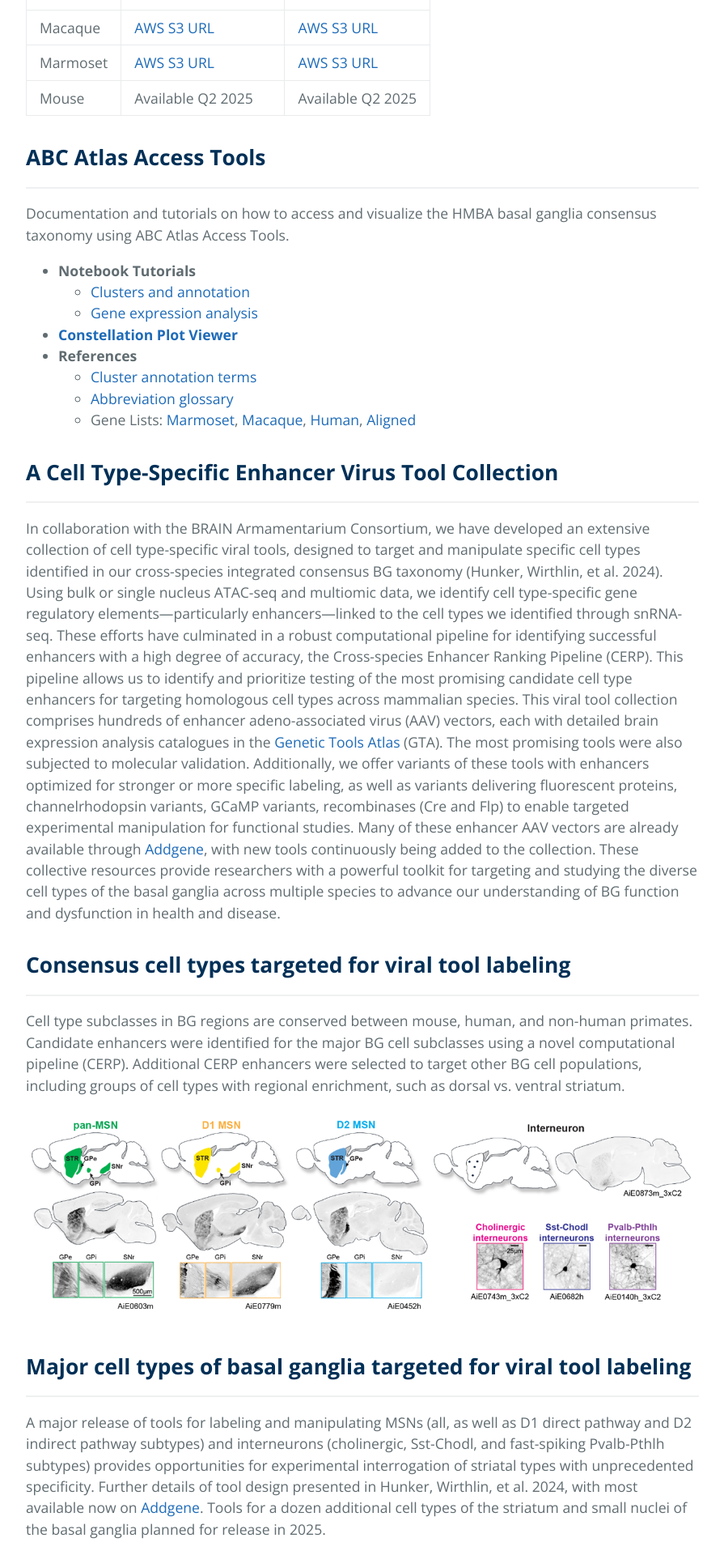
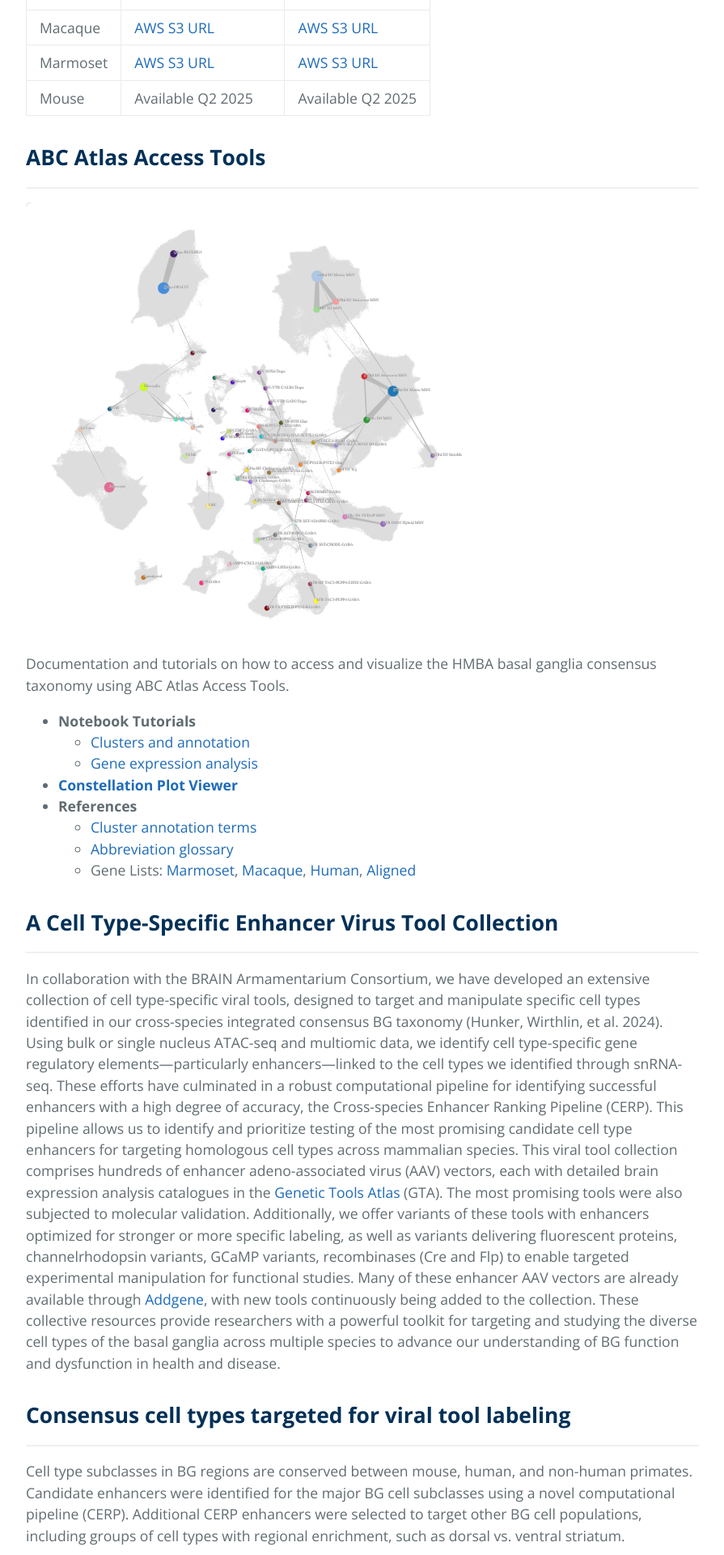
Before and after one commit to AllenInstitute/HMBA_BasalGanglia_Consensus_Taxonomy, a Jekyll site: the page built from index.md, in a window 1280 px wide. Shown: the part 3240-5160 px from the top of the page at 81% size, without its empty margins (192-1087 px from the left). Built offline with Jekyll 4.4.1, drawn with Linux system fonts in a browser that asks for light colours; the repository's description, which GitHub fills in, is left out.

Commit message:
Update index.md

```diff
--- a/index.md
+++ b/index.md
@@ -72,6 +72,8 @@ and marmoset data with the marmoset data files.
 ## **ABC Atlas Access Tools**
 * * *
 
+[![Constellation](./assets/images/hmba_bg_group_constellation_on_gray_small.png)](http://52.88.222.190:8080/constellation_plot?taxonomy_name=bg_aligned.20250507.h5&default=true)
+
 Documentation and tutorials on how to access and visualize the HMBA basal ganglia consensus taxonomy using ABC Atlas Access Tools.
 * **Notebook Tutorials**
   * [Clusters and annotation](https://alleninstitute.github.io/abc_atlas_access/notebooks/hmba_bg_clustering_analysis_and_annotation.html)
```
